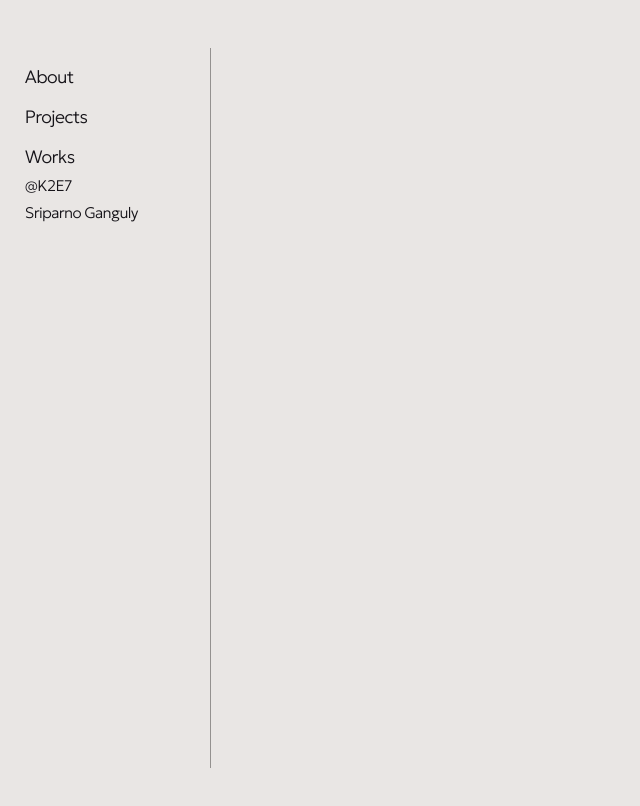
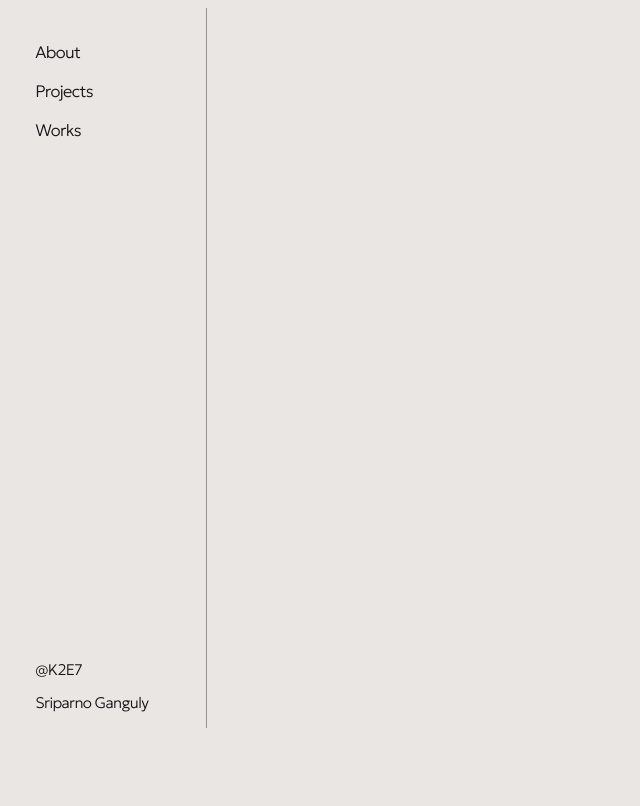
Before and after one commit to K2E7/Profile, a plain HTML site: page index.html in a window 1280 px wide. Shown: the whole page, without its empty margins (0-640 px from the left). Drawn offline with Linux system fonts and the light colour scheme; a web font is replaced by a local one.

Commit message:
made some progress

```diff
--- a/index.html
+++ b/index.html
@@ -10,15 +10,18 @@
 
 <body>
     <div class="profile">
-        <div class="sidebar">
-            <div class="top">
-            <div href="#" class="elem">About</a>
-            <div href="#" class="elem">Projects</a>
-            <div href="#" class="elem">Works</a>
-            </div>
-            <div class="bottom">
-            <div href="#" class="id">@K2E7</a>
-            <div href="#" class="id">Sriparno Ganguly</a>
+        <div class="sidebar-container">
+            <div class="sidebar">
+                <ul class="top">
+                    <li href="#" class="elem">About</a>
+                    <li href="#" class="elem">Projects</a>
+                    <li href="#" class="elem">Works</a>
+                </ul>
+                <div class="sidebar-buffer"></div>
+                <ul class="bottom">
+                    <li href="#" class="id">@K2E7</a>
+                    <li href="#" class="id">Sriparno Ganguly</a>
+                </ul>
             </div>
         </div>
     </div>
@@ -39,29 +42,33 @@
         max-width: 1350px;
         display: grid;
         height: 90vh;
-        max-height: 800px;
         overflow: hidden;
         grid-template-columns: 15% 20% 35% 30%;
         grid-template-rows: 100%;
         width: 100%;
-        padding: 40px 4px;
         position: relative;
     }
 
     .sidebar {
         display: flex;
+        height: 90vh;
         flex-direction: column;
         border-right: 1px solid #94918f;
+    }
+
+    .sidebar li {
+        list-style: none;
+        margin-left: -2vw;
     }
 
     .elem {
         font-family: "Geologica";
         font-weight: 200;
-        font-size: 1.4vw;
+        font-size: 1.3vw;
         color: #161419;
         padding-top: 1.4vw;
         letter-spacing: -0.05vw;
-        flex-grow : 1;
+        flex-grow: 1;
 
     }
 
@@ -74,7 +81,7 @@
         font-weight: 200;
         font-size: 1.2vw;
         color: #161419;
-        padding-top: 1vh;
+        padding-top: 1.1vw;
         letter-spacing: -0.05vw;
 
     }
```
